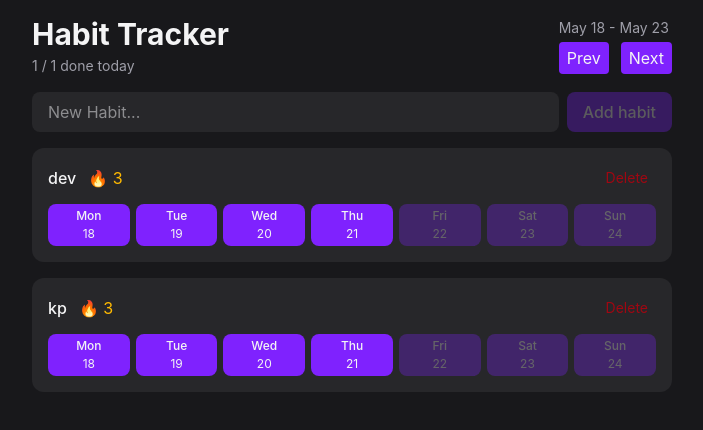
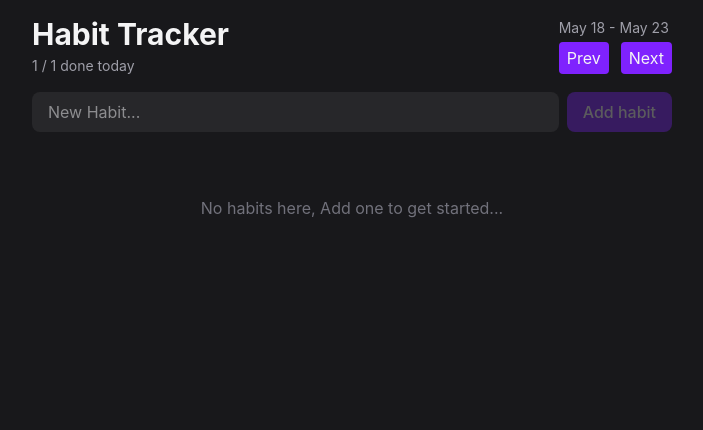
Before and after one commit to Devanshukoli/habitkit, a React (Vite) app: page / in a window 1280 px wide. Shown: the top 430 px of the page, without its empty margins (288-991 px from the left). Built offline with nearby package versions, Linux system fonts and the light colour scheme.

Commit message:
handle adding habits

```diff
--- a/src/App.tsx
+++ b/src/App.tsx
@@ -1,14 +1,17 @@
+import { useState } from "react";
 import HabitForm from "./components/HabitForm";
-import HabitList from "./components/HabitList";
+import HabitList, { type Habit } from "./components/HabitList";
 import Header from "./components/Header";
 
 export default function App() {
+  const [habits, setHabits] = useState<Habit[]>([]);
+
   return (
     <>
       <div className="max-w-2xl mx-auto p-4 flex flex-col gap-4">
         <Header />
         <HabitForm />
-        <HabitList />
+        <HabitList habits={habits}/>
       </div>
     </>
   );
--- a/src/components/HabitItem.tsx
+++ b/src/components/HabitItem.tsx
@@ -1,7 +1,7 @@
 import Button from "./Button";
 import { eachDayOfInterval, endOfWeek, format, isFuture, startOfWeek } from "date-fns";
 
-type HabitItemProps = {
+export type HabitItemProps = {
   id: string;
   name: string;
 };
--- a/src/components/HabitList.tsx
+++ b/src/components/HabitList.tsx
@@ -1,10 +1,15 @@
 import HabitItem from "../components/HabitItem";
 
-const HabitList = () => {
-  const habits = [
-    { id: 1, name: "dev" },
-    { id: 2, name: "kp" },
-  ];
+export type Habit = {
+  id: string,
+  name: string
+}
+
+type HabitListProps = {
+  habits : Habit[]
+}
+
+const HabitList = ({ habits }: HabitListProps) => {
 
   if (habits.length === 0) {
     return (
@@ -18,9 +23,11 @@
 
   return (
     <>
-      {habits.map((habit) => (
-        <HabitItem key={habit.id} habit={habit} />
-      ))}
+      <div className="flex flex-col gap-3">
+        {habits.map((habit) => (
+          <HabitItem key={habit.id} habit={habit} />
+        ))}
+      </div>
     </>
   );
 };
```
